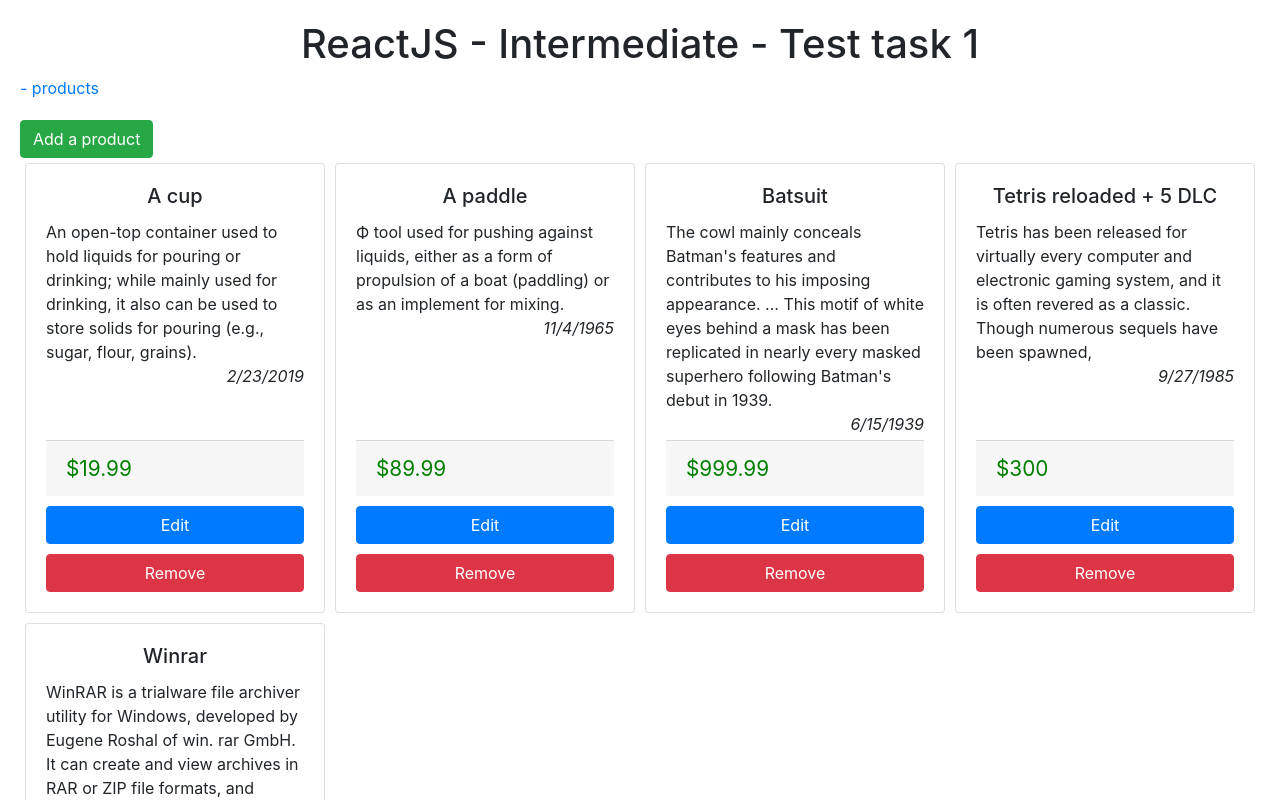
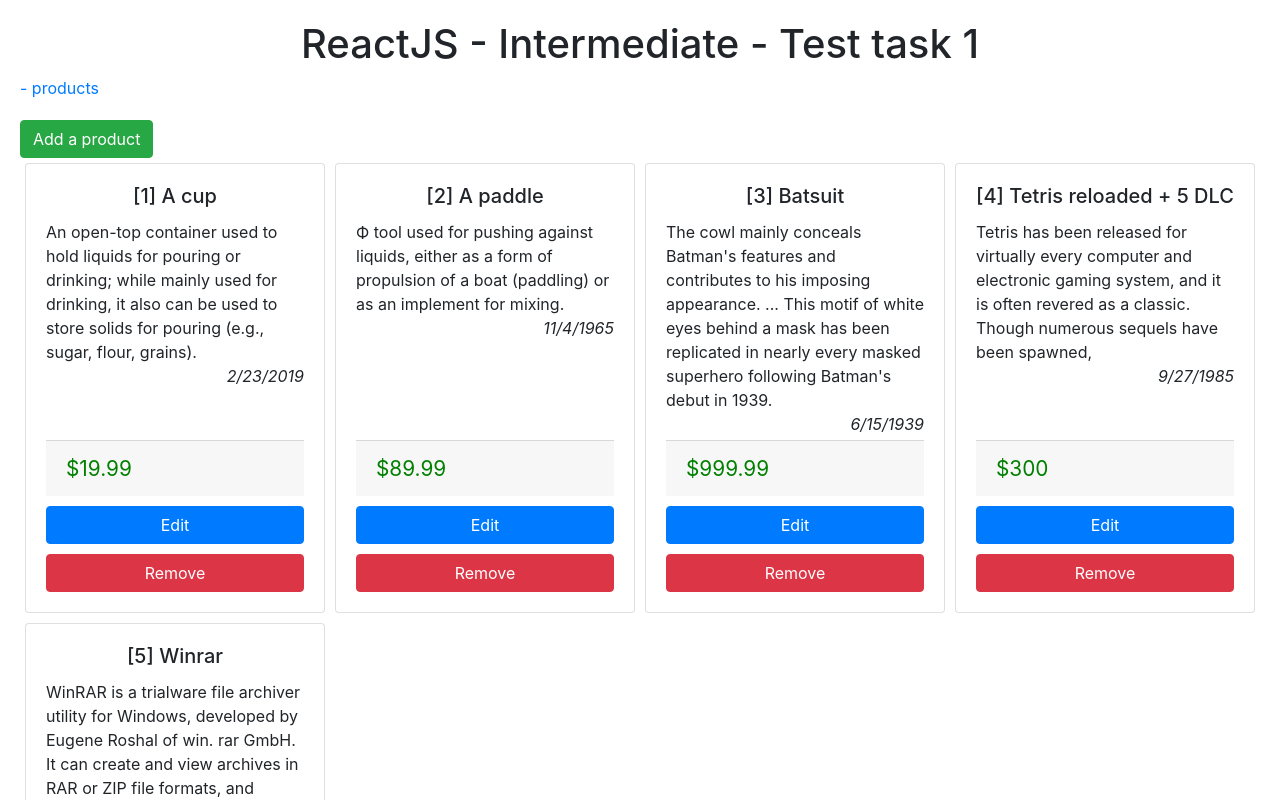
Before and after one commit to johnnydev13/react-js-test-task-1, a React (Create React App) app: page /products in a window 1280 px wide. Shown: the top 800 px of the page. Built offline with nearby package versions, Linux system fonts and the light colour scheme.

Commit message:
remove extra code

```diff
--- a/src/components/products/ProductEdit.js
+++ b/src/components/products/ProductEdit.js
@@ -138,6 +138,7 @@ export default class ProductEdit extends React.Component {
             name:         this.state.name,
             description:  this.state.description,
             creationDate: this.state.creationDate.toString(),
+            prevId:       this.state.key,
         }));
     };
 
--- a/src/components/products/ProductItem.js
+++ b/src/components/products/ProductItem.js
@@ -10,7 +10,7 @@ export default class ProductsList extends React.Component {
             <Card className='product'>
                 <Card.Body>
                     <Card.Title>
-                        {this.props.product.name}
+                        [{this.props.product.id}] {this.props.product.name}
                     </Card.Title>
 
                     <Card.Text>
--- a/src/components/products/ProductsList.js
+++ b/src/components/products/ProductsList.js
@@ -16,6 +16,14 @@ import {
     show as editProductShow,
 } from '../common/modal/actions';
 import {mockupProducts} from '../../app/config';
+import {
+    BrowserRouter as Router,
+    Switch,
+    Route,
+    Link,
+    useRouteMatch,
+    useParams
+} from "react-router-dom";
 
 // generating products mockups
 mockupProducts.map((product, index) =>
@@ -28,7 +36,7 @@ mockupProducts.map((product, index) =>
     }))
 );
 
-class ProductsList extends React.Component {
+export default class ProductsList extends React.Component {
     state = {...defaultProduct, ...{
         // another state variables
         isEdit: false,
@@ -91,8 +99,3 @@ class ProductsList extends React.Component {
         );
     }
 }
-
-export default connect(
-    null,
-    null
-)(ProductsList);
--- a/src/components/products/reducer.js
+++ b/src/components/products/reducer.js
@@ -20,7 +20,7 @@ export const productsSlice = createSlice({
             return {
                 ...state, ...{
                     items: state.items.map(product => {
-                        return (product.id === action.payload.id)
+                        return (product.id === action.payload.prevId)
                             ? action.payload
                             : product
                     })
```
